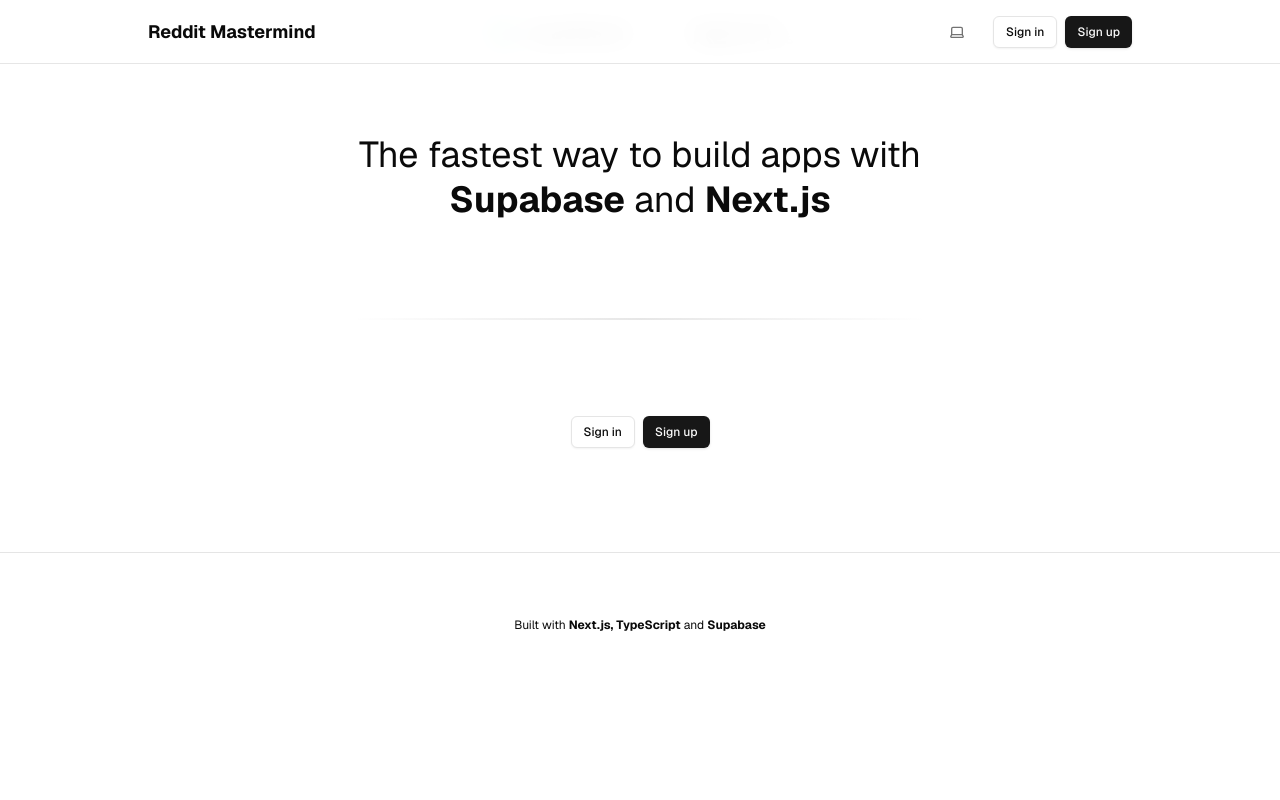
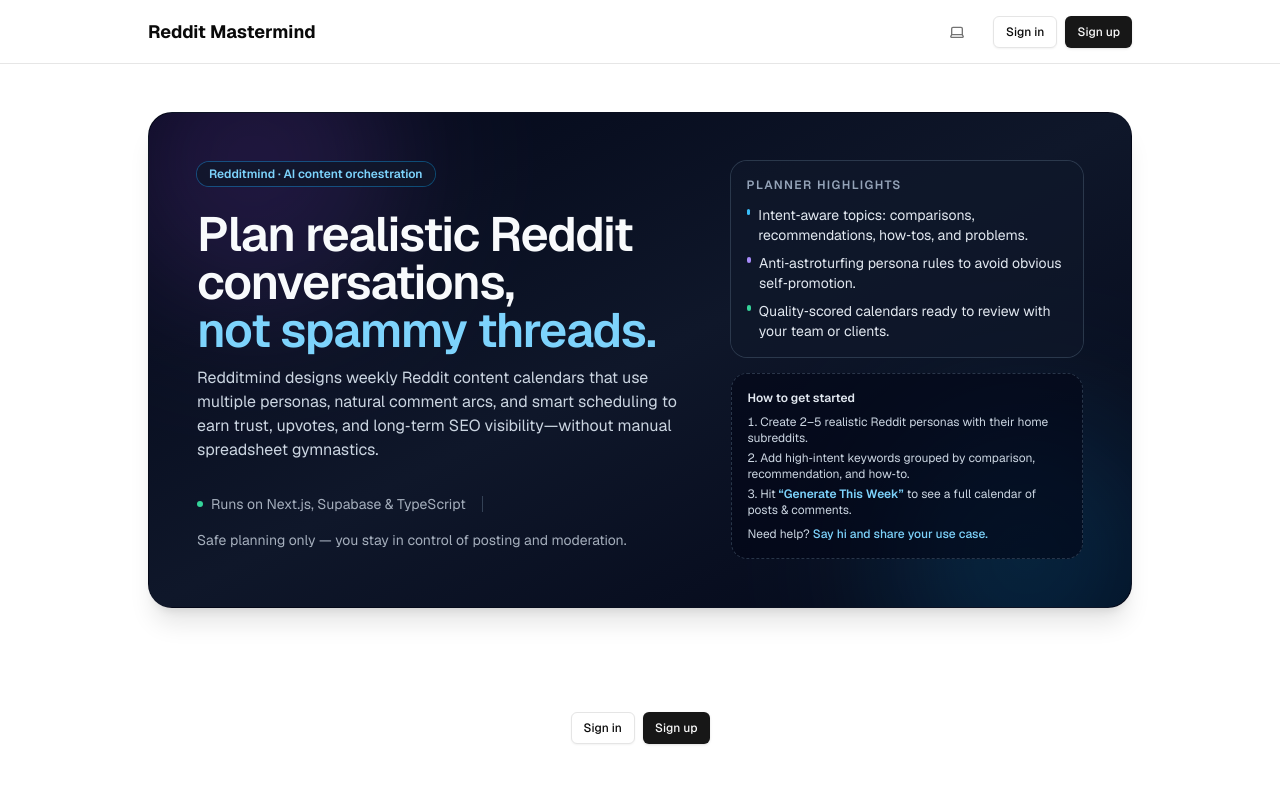
Before and after one commit to meshach567/redditmind, a Next.js app: page / in a window 1280 px wide. Shown: the top 800 px of the page. Built offline with nearby package versions, Linux system fonts and the light colour scheme; no server answers.

Commit message:
style: updte the ux for hero section

```diff
--- a/components/hero.tsx
+++ b/components/hero.tsx
@@ -1,44 +1,89 @@
-import { NextLogo } from "./next-logo";
-import { SupabaseLogo } from "./supabase-logo";
+import Link from "next/link";
 
 export function Hero() {
   return (
-    <div className="flex flex-col gap-16 items-center">
-      <div className="flex gap-8 justify-center items-center">
-        <a
-          href="https://supabase.com/?utm_source=create-next-app&utm_medium=template&utm_term=nextjs"
-          target="_blank"
-          rel="noreferrer"
-        >
-          <SupabaseLogo />
-        </a>
-        <span className="border-l rotate-45 h-6" />
-        <a href="https://nextjs.org/" target="_blank" rel="noreferrer">
-          <NextLogo />
-        </a>
+    <section className="w-full max-w-5xl mx-auto pt-28 pb-10 px-5">
+      <div className="relative overflow-hidden rounded-3xl border border-foreground/10 bg-gradient-to-br from-slate-950 via-slate-900 to-slate-950 text-left shadow-xl">
+        {/* Glow accents */}
+        <div className="pointer-events-none absolute inset-0 opacity-40 mix-blend-screen">
+          <div className="absolute -top-24 -left-10 h-72 w-72 rounded-full bg-purple-500/40 blur-3xl" />
+          <div className="absolute -bottom-24 -right-10 h-72 w-72 rounded-full bg-sky-500/40 blur-3xl" />
+        </div>
+
+        <div className="relative grid gap-10 p-8 md:grid-cols-[1.4fr,1fr] md:p-12">
+          {/* Copy */}
+          <div className="space-y-6">
+            <span className="inline-flex items-center rounded-full bg-slate-900/80 px-3 py-1 text-xs font-semibold text-sky-300 ring-1 ring-sky-500/40">
+              Redditmind · AI content orchestration
+            </span>
+
+            <div className="space-y-3">
+              <h1 className="text-4xl font-semibold leading-tight tracking-tight text-slate-50 md:text-5xl">
+                Plan realistic Reddit conversations,
+                <span className="block text-sky-300">not spammy threads.</span>
+              </h1>
+              <p className="max-w-xl text-sm text-slate-300 md:text-base">
+                Redditmind designs weekly Reddit content calendars that use multiple personas,
+                natural comment arcs, and smart scheduling to earn trust, upvotes, and long‑term
+                SEO visibility—without manual spreadsheet gymnastics.
+              </p>
+            </div>
+
+            <div className="flex flex-wrap items-center gap-4 pt-2 text-xs text-slate-300/80 md:text-sm">
+              <div className="flex items-center gap-2">
+                <span className="h-1.5 w-1.5 rounded-full bg-emerald-400" />
+                Runs on Next.js, Supabase & TypeScript
+              </div>
+              <span className="hidden h-4 w-px bg-slate-700 md:inline-block" />
+              <p>Safe planning only — you stay in control of posting and moderation.</p>
+            </div>
+          </div>
+
+          {/* Feature highlights */}
+          <div className="space-y-4">
+            <div className="rounded-2xl bg-slate-900/70 p-4 ring-1 ring-slate-700/80">
+              <p className="text-xs font-semibold uppercase tracking-[0.12em] text-slate-400">
+                Planner Highlights
+              </p>
+              <ul className="mt-3 space-y-2 text-sm text-slate-200">
+                <li className="flex gap-2">
+                  <span className="mt-1 h-1.5 w-1.5 rounded-full bg-sky-400" />
+                  <span>Intent‑aware topics: comparisons, recommendations, how‑tos, and problems.</span>
+                </li>
+                <li className="flex gap-2">
+                  <span className="mt-1 h-1.5 w-1.5 rounded-full bg-violet-400" />
+                  <span>Anti‑astroturfing persona rules to avoid obvious self‑promotion.</span>
+                </li>
+                <li className="flex gap-2">
+                  <span className="mt-1 h-1.5 w-1.5 rounded-full bg-emerald-400" />
+                  <span>Quality‑scored calendars ready to review with your team or clients.</span>
+                </li>
+              </ul>
+            </div>
+
+            <div className="rounded-2xl border border-dashed border-slate-700/80 bg-slate-950/60 p-4 text-xs text-slate-300">
+              <p className="font-semibold text-slate-200">How to get started</p>
+              <ol className="mt-2 space-y-1 list-decimal list-inside">
+                <li>Create 2–5 realistic Reddit personas with their home subreddits.</li>
+                <li>Add high‑intent keywords grouped by comparison, recommendation, and how‑to.</li>
+                <li>
+                  Hit <span className="font-semibold text-sky-300">“Generate This Week”</span> to see a full
+                  calendar of posts & comments.
+                </li>
+              </ol>
+              <p className="mt-2">
+                Need help?{" "}
+                <Link
+                  href="mailto:founder@redditmind.ai"
+                  className="font-medium text-sky-300 underline-offset-2 hover:underline"
+                >
+                  Say hi and share your use case.
+                </Link>
+              </p>
+            </div>
+          </div>
+        </div>
       </div>
-      <h1 className="sr-only">Supabase and Next.js Starter Template</h1>
-      <p className="text-3xl lg:text-4xl !leading-tight mx-auto max-w-xl text-center">
-        The fastest way to build apps with{" "}
-        <a
-          href="https://supabase.com/?utm_source=create-next-app&utm_medium=template&utm_term=nextjs"
-          target="_blank"
-          className="font-bold hover:underline"
-          rel="noreferrer"
-        >
-          Supabase
-        </a>{" "}
-        and{" "}
-        <a
-          href="https://nextjs.org/"
-          target="_blank"
-          className="font-bold hover:underline"
-          rel="noreferrer"
-        >
-          Next.js
-        </a>
-      </p>
-      <div className="w-full p-[1px] bg-gradient-to-r from-transparent via-foreground/10 to-transparent my-8" />
-    </div>
+    </section>
   );
 }
```
